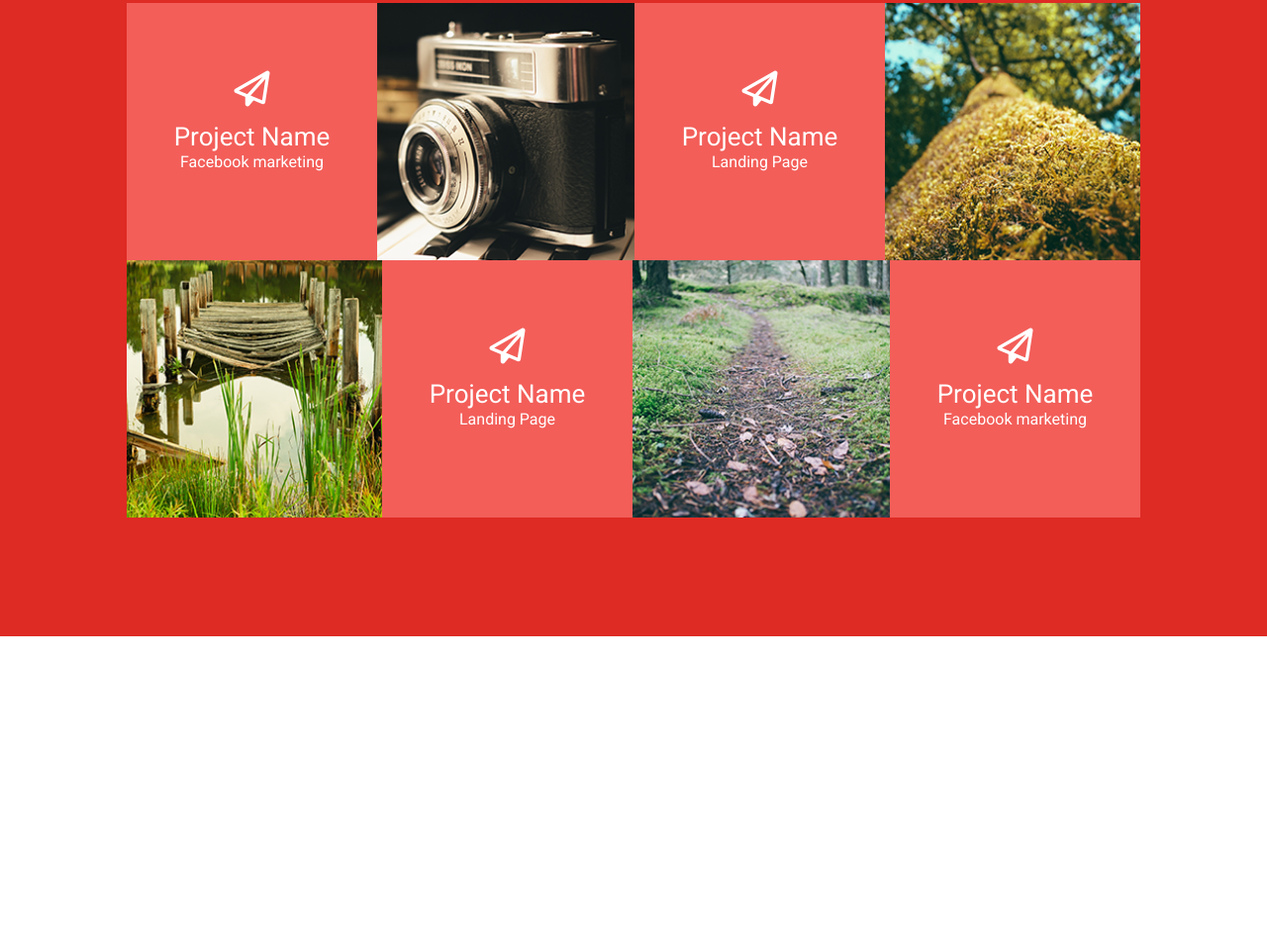
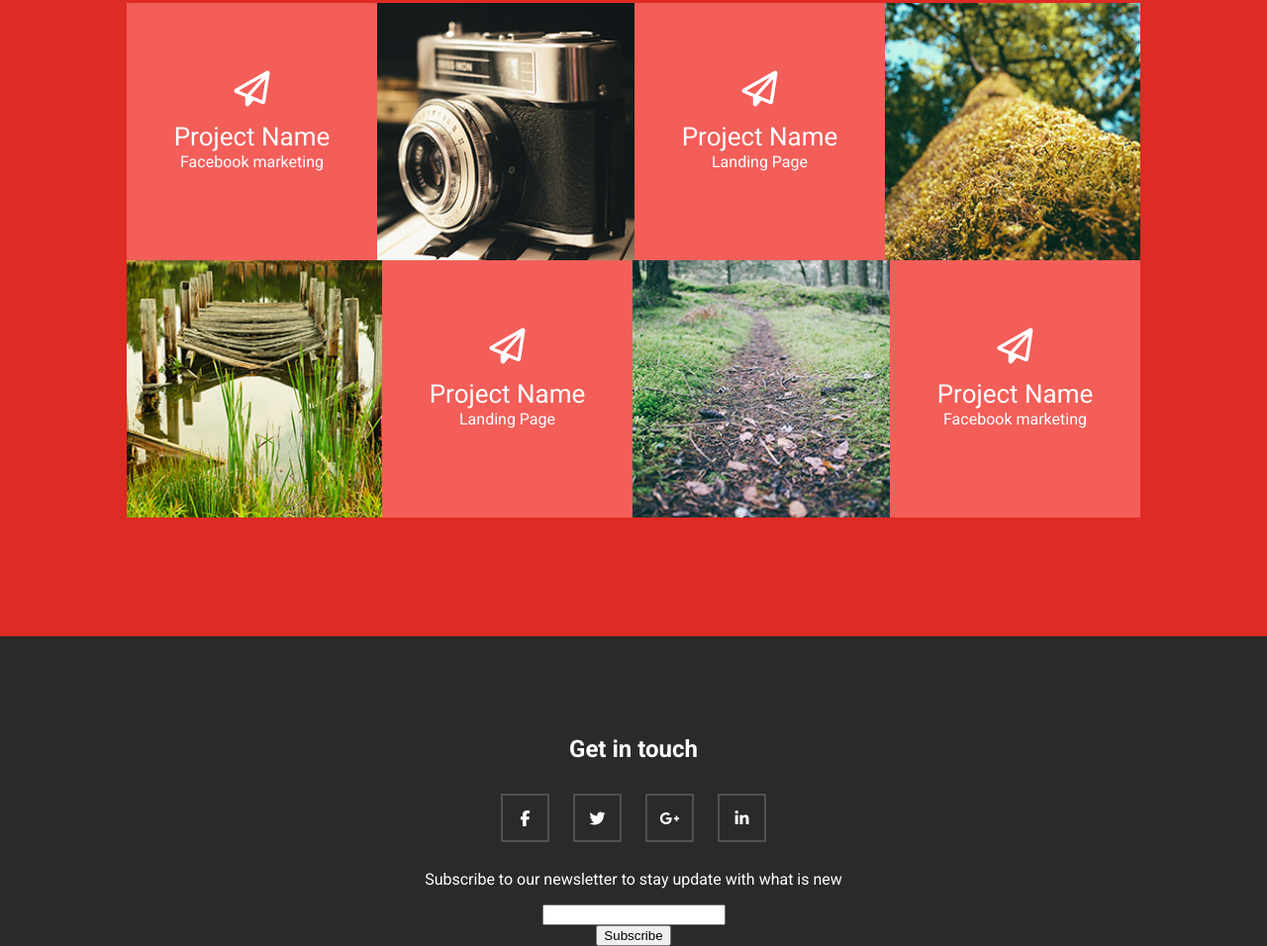
Before and after one commit to DeeDeeQQ/frontend, a plain HTML site: page app/index.html in a window 1280 px wide. Shown: the part 3000-3956 px from the top of the page at 99% size. Before the commit the page ends 3643 px from the top, so only its background shows below. Drawn offline with Linux system fonts and the light colour scheme.

Commit message:
День третий недоделал - ушел на english

```diff
--- a/app/index.html
+++ b/app/index.html
@@ -183,7 +183,21 @@
         </div>
     </section>
 
-
+    <section class="Contact">
+        <!--Раздуплится как делать всплывающее окно и сделать-->
+    </section>
+    <section class="getintouch">
+        <h2>Get in touch</h2>
+        <div class="getintouchImg">
+            <a href="#"><i class="fa fa-facebook" aria-hidden="true"></i></a>
+            <a href="#"><i class="fa fa-twitter" aria-hidden="true"></i></a>
+            <a href="#"><i class="fa fa-google-plus" aria-hidden="true"></i></a>
+            <a href="#"><i class="fa fa-linkedin" aria-hidden="true"></i></a>
+        </div>
+        <p>Subscribe to our newsletter to stay update with what is new</p>
+        <input>
+        <button>Subscribe</button>
+    </section>
 <script src="js/libs.min.js"></script>
 <script src="js/common.js"></script>
 
--- a/app/sass/main.sass
+++ b/app/sass/main.sass
@@ -284,3 +284,32 @@ menu
 				img
 					width: 100%
 					height: 100%
+
+.getintouch
+	display: flex
+	align-items: center
+	flex-direction: column
+	justify-content: center
+	background-color: #2a2a2a
+	padding-top: 80px
+	color: white
+	font-family: Roboto
+
+	.getintouchImg
+		display: flex
+		span
+
+
+		a
+			border: #515151 solid 2px
+			border-radius: 1px
+			width: 45px
+			height: 45px
+			margin: 12px
+			display: flex
+			align-items: center
+			justify-content: center
+			color: white
+			text-decoration: none
+			&:hover
+				border-color: #de2b24
```
Also changed, not shown: app/css/main.css.
